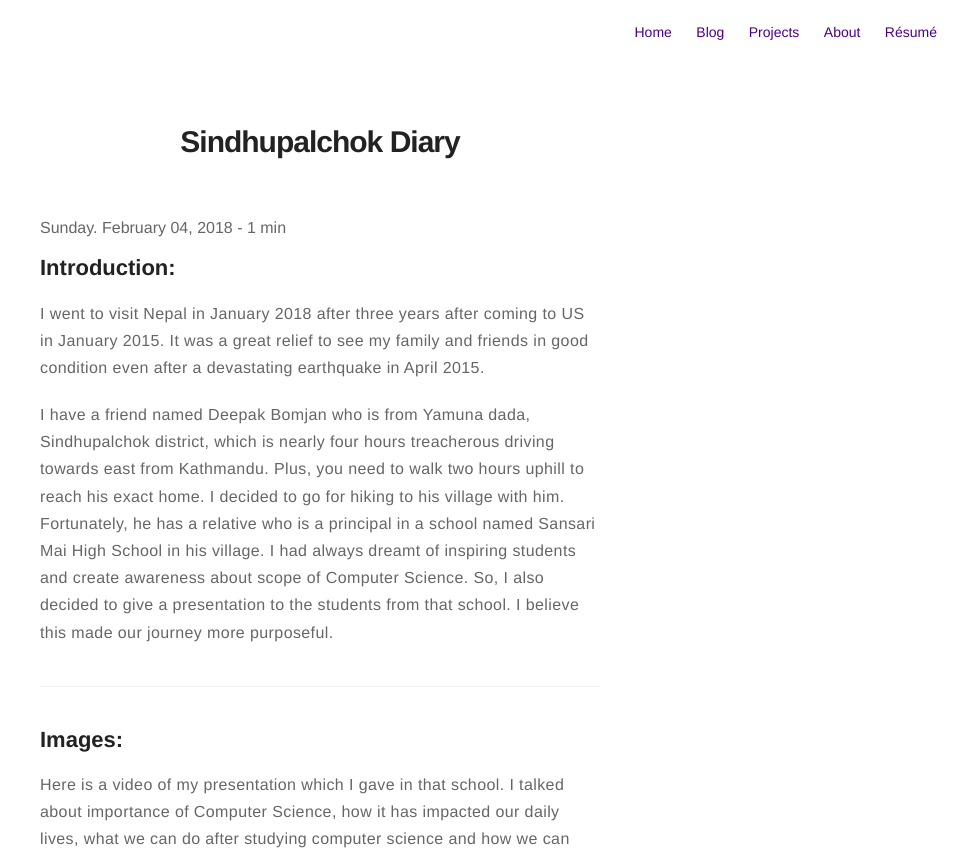
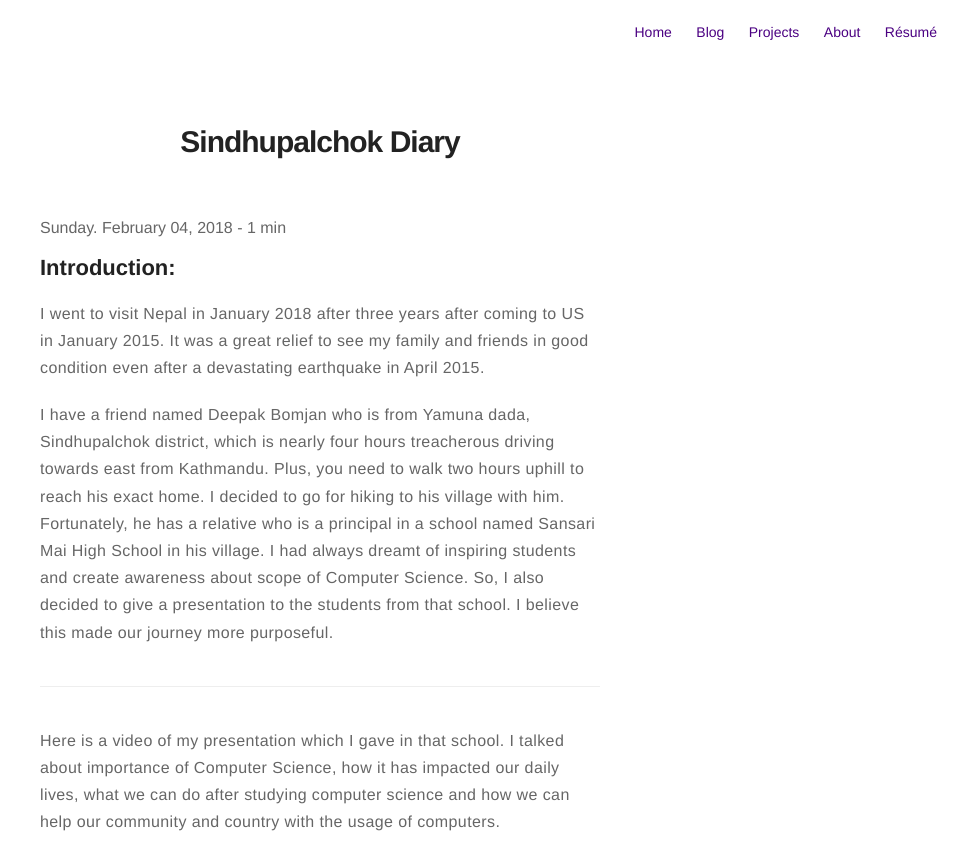
Before and after one commit to oya163/oya163.github.io, a Jekyll site: the page built from _posts/2018-02-04-sindupalchok-diary.markdown, in a window 1280 px wide, cut to the strip 0-852 px from the top of the page. Shown: the whole strip, without its empty margins (320-1280 px from the left). Built offline with Jekyll 4.4.1, drawn with Linux system fonts in a browser that asks for light colours; comment, search, counter and statistics services are not loaded.

Commit message:
Edited sindhupalchok

```diff
--- a/_posts/2018-02-04-sindupalchok-diary.markdown
+++ b/_posts/2018-02-04-sindupalchok-diary.markdown
@@ -21,8 +21,6 @@ I have a friend named Deepak Bomjan who is from Yamuna dada, Sindhupalchok distr
 
 ---
 
-## Images:
-
 <div class="sindhu-video">
 	<div class="content">
 		<p>Here is a video of my presentation which I gave in that school. I talked about importance of Computer Science, how it has impacted our daily 		lives, what we can do after studying computer science and how we can help our community and country with the usage of computers. </p>
```
